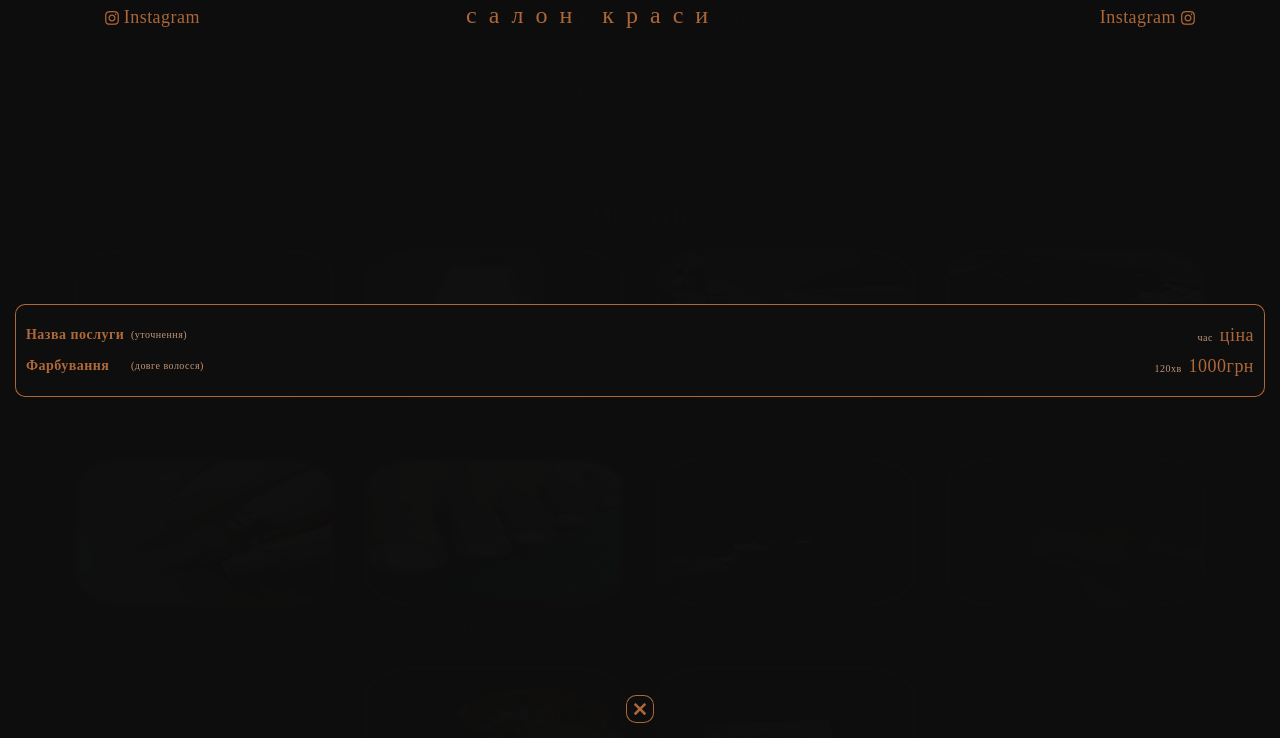
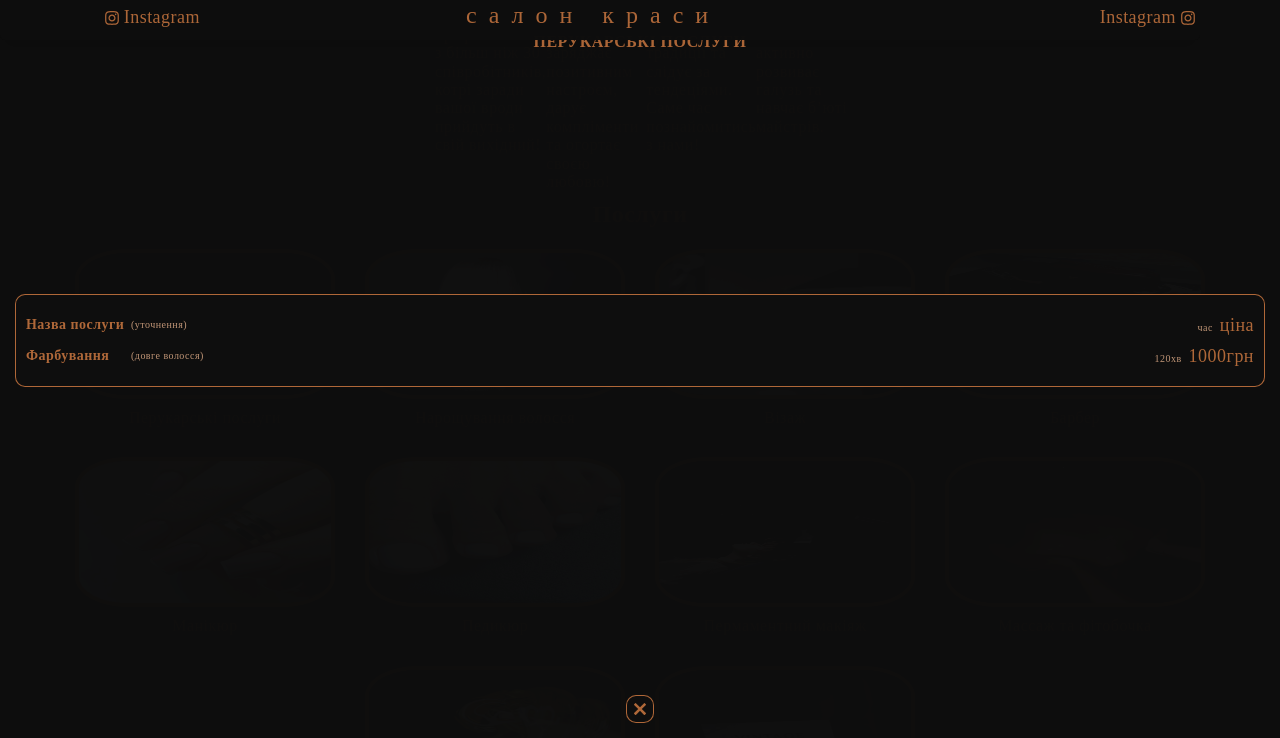
Before and after one commit to Weector/Vintage, a website built with Parcel: page src/index.html in a window 1280 px wide. Both pictures are taken after a click on the item "Перукарські послуги". Shown: the part 507-1245 px from the top of the page. Built offline with nearby package versions, Linux system fonts and the light colour scheme.

Commit message:
Update _modal.scss

```diff
--- a/src/sass/_modal.scss
+++ b/src/sass/_modal.scss
@@ -36,9 +36,10 @@
     margin-top: 25px;
     border: 1px solid $main-text-color;
     overflow: scroll;
+    margin-bottom: 20px;
 
     @media screen and (min-height: 440px) {
-      max-height: 65vh;
+      max-height: 60vh;
     }
   }
   &-title {
@@ -73,7 +74,7 @@
 
 .modal__title {
   position: fixed;
-  top: 65px;
+  top: 90px;
   right: 50%;
   transform: translateX(50%);
   text-align: center;
```
